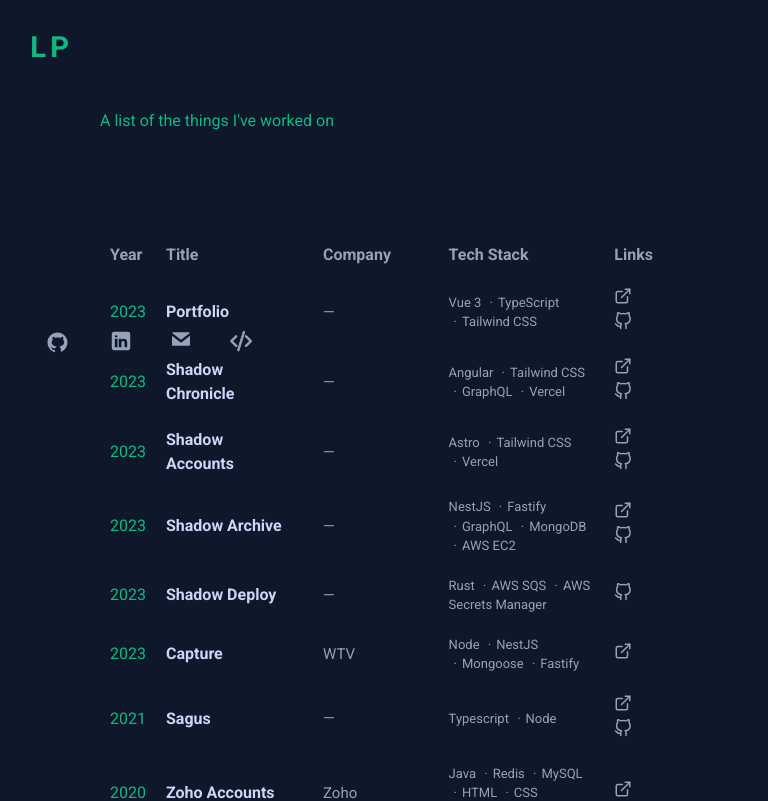
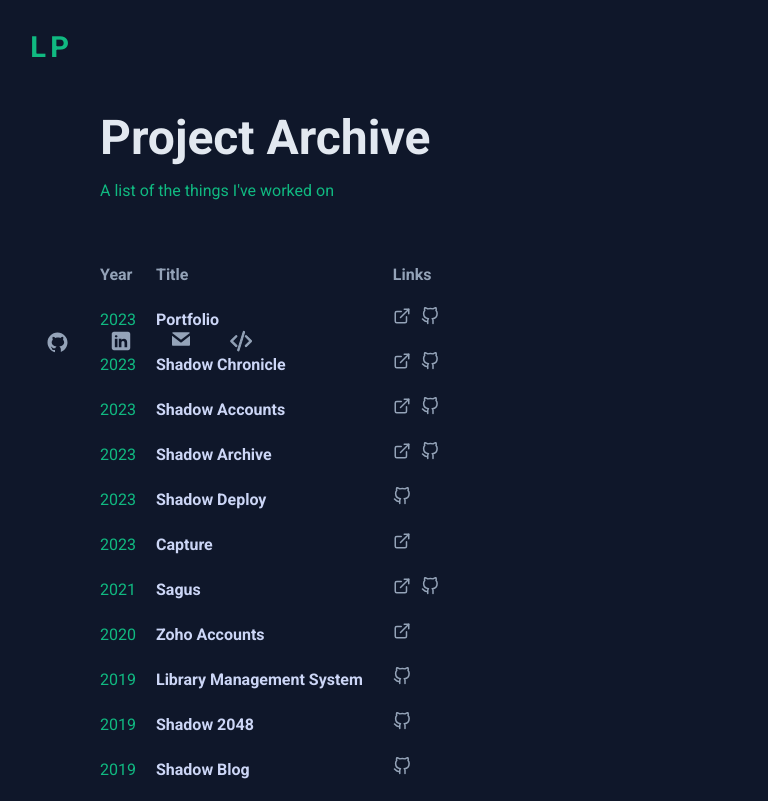
Before and after one commit to leanderpaul/leanderpaul.github.io, a Vue app: page /project-archive in a window 768 px wide. Shown: the top 801 px of the page. Built offline with nearby package versions, Linux system fonts and the light colour scheme.

Commit message:
feat: mobile compactible project archive page

```diff
--- a/src/App.vue
+++ b/src/App.vue
@@ -17,9 +17,10 @@ import Footer from './components/footer.component.vue';
   position: relative;
   z-index: 2;
   margin: auto;
-  padding-top: 70px;
+  padding: 70px 80px 0px 80px;
   display: flex;
   max-width: 1024px;
+  min-height: calc(100vh - 220px);
 }
 
 section {
@@ -37,13 +38,13 @@ section {
   .container {
     min-height: calc(100vh - 105px);
     max-width: 768px;
-    padding: 0px 25px;
+    padding: 70px 25px 0px 25px;
   }
 }
 
 @media (min-width: 768px) and (max-width: 1024px) {
   .container {
-    padding: 0px 100px;
+    padding: 70px 100px 0px 100px;
   }
 }
 </style>
--- a/src/pages/project-archive/project-archive.page.vue
+++ b/src/pages/project-archive/project-archive.page.vue
@@ -239,4 +239,26 @@ svg {
 svg:hover {
   stroke: var(--color-primary);
 }
+
+@media (max-width: 768px) {
+  table {
+    margin: 50px 0px;
+  }
+
+  table .company {
+    display: none;
+  }
+
+  table .tech-stack {
+    display: none;
+  }
+
+  table .year {
+    padding-left: 0px;
+  }
+
+  table .links {
+    padding-right: 0px;
+  }
+}
 </style>
```
